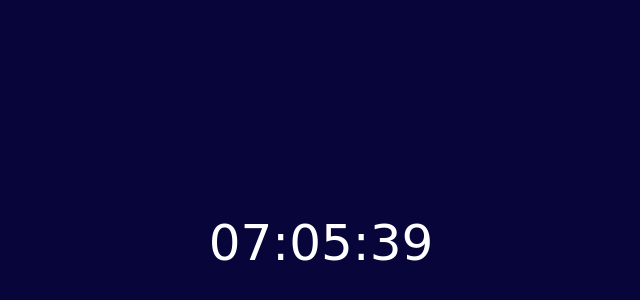
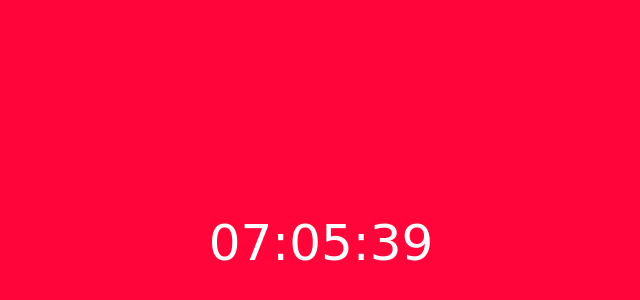
Before and after one commit to abighail/colorclock, a plain HTML site: page index.html in a window 1280 px wide. Shown: the part 146-446 px from the top of the page, without its empty margins (319-959 px from the left). Drawn offline with Linux system fonts and the light colour scheme; a web font is replaced by a local one.

Commit message:
Update index.html

```diff
--- a/index.html
+++ b/index.html
@@ -51,7 +51,7 @@ if (seconds <= 9) {
   seconds = '0' + seconds;
 }
 var clockFace = hours + ':' + minutes + ':' + seconds;
-var hexColor = '#' + hours + minutes + seconds;
+var hexColor = '#' + 'ff' + minutes + seconds;
 document.getElementById('clock').innerHTML = clockFace;
   setTimeout(function() {
     colorClock();
```
